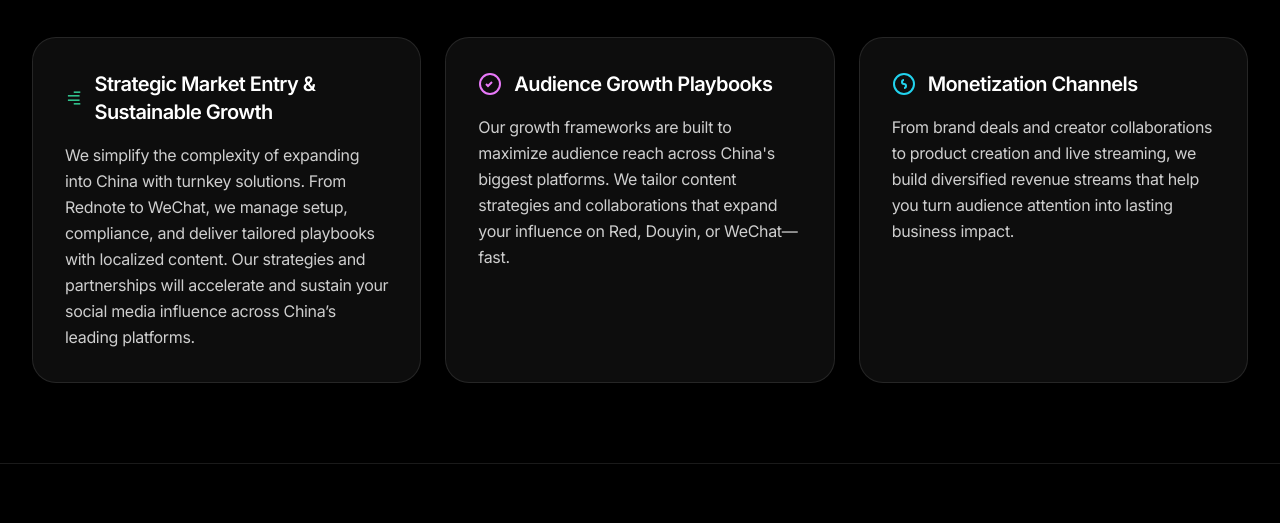
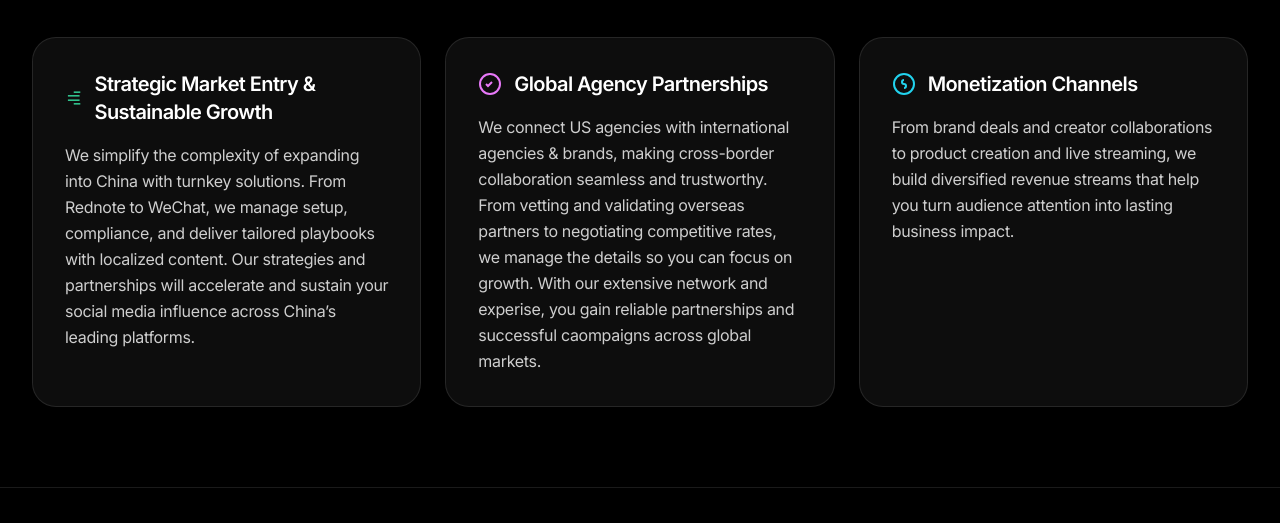
Before and after one commit to nfluentmedia/landing-page, a plain HTML site: page public/index.html in a window 1280 px wide. Shown: the part 721-1244 px from the top of the page. Drawn offline with nearby package versions, Linux system fonts and the light colour scheme.

Commit message:
Update index.html
Incorporated Global Agency Partnerships section under Solutions.

```diff
--- a/public/index.html
+++ b/public/index.html
@@ -333,9 +333,9 @@
         <div class="solution-card rounded-3xl border border-white/10 bg-white/5 backdrop-blur p-8">
           <div class="flex items-center gap-3 mb-4">
             <svg xmlns="http://www.w3.org/2000/svg" class="h-6 w-6 text-fuchsia-400" fill="none" viewBox="0 0 24 24" stroke="currentColor" stroke-width="2"><circle cx="12" cy="12" r="10"/><path d="M8 12l2 2 4-4"/></svg>
-            <h3 class="font-semibold text-xl text-white">Audience Growth Playbooks</h3>
+            <h3 class="font-semibold text-xl text-white">Global Agency Partnerships</h3>
           </div>
-          <p class="text-white/80 text-base leading-relaxed">Our growth frameworks are built to maximize audience reach across China's biggest platforms. We tailor content strategies and collaborations that expand your influence on Red, Douyin, or WeChat—fast.</p>
+          <p class="text-white/80 text-base leading-relaxed">We connect US agencies with international agencies & brands, making cross-border collaboration seamless and trustworthy. From vetting and validating overseas partners to negotiating competitive rates, we manage the details so you can focus on growth. With our extensive network and experise, you gain reliable partnerships and successful caompaigns across global markets.</p>
         </div>
 
         <!-- Monetization Channels -->
```
